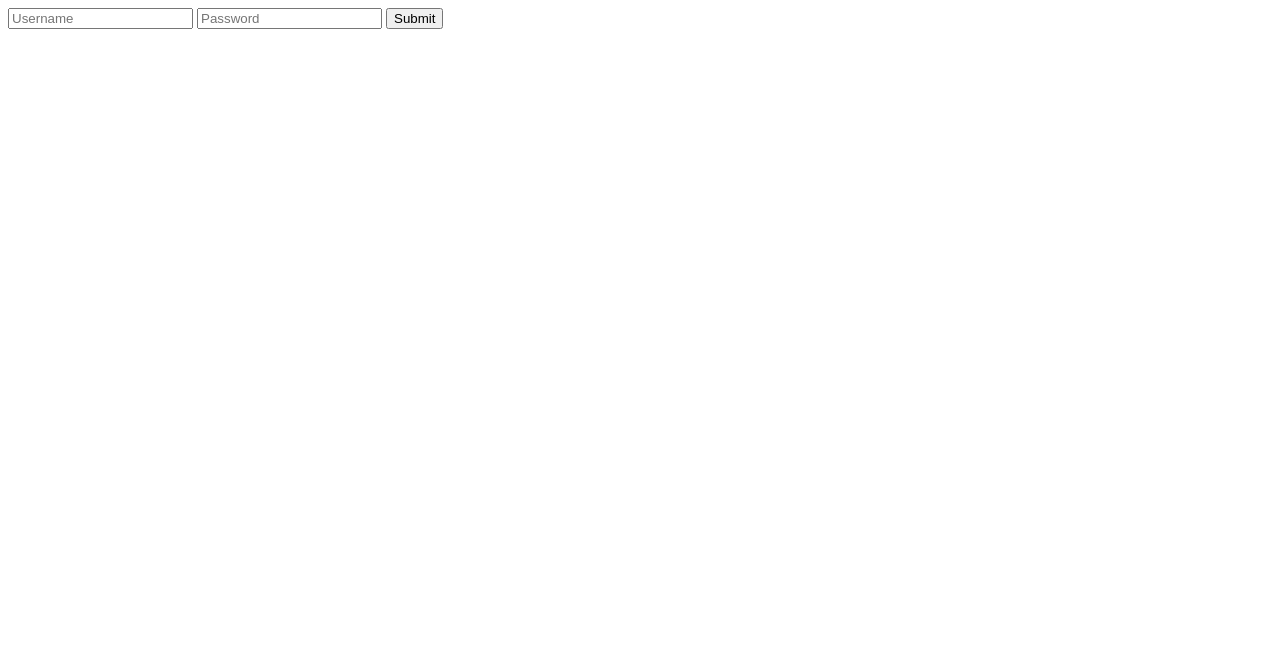
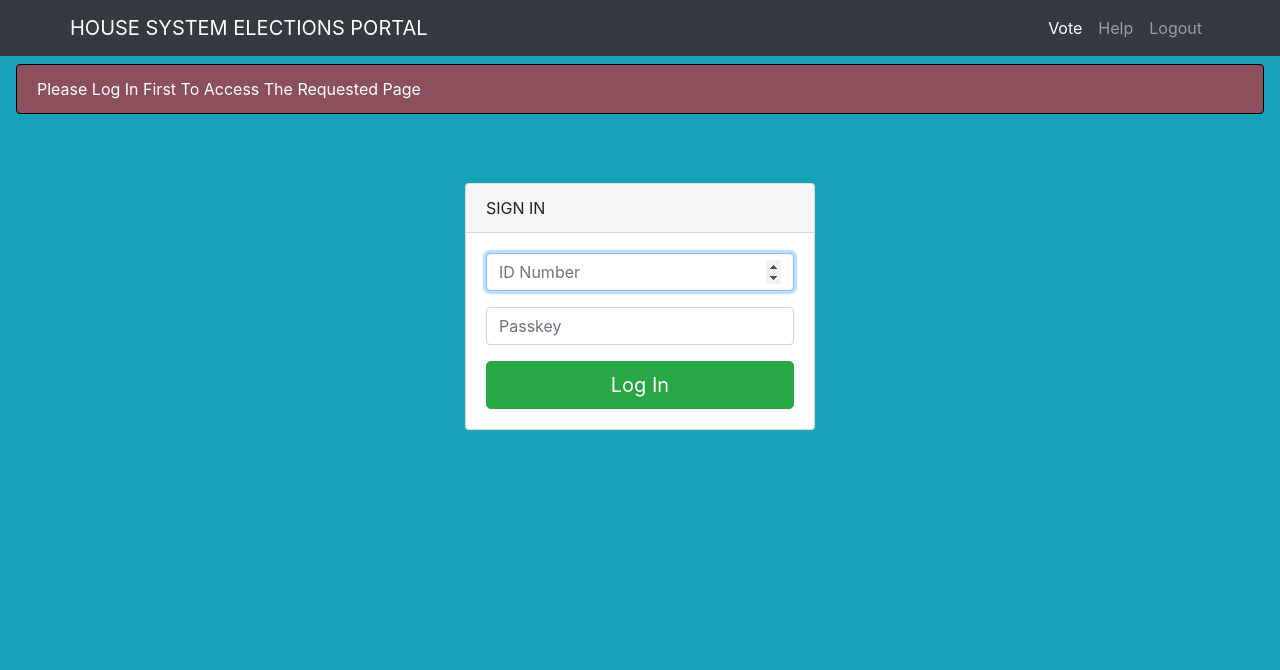
Before and after one commit to hanif-ali/IPS, a Django app: page /login/?next=/index/ in a window 1280 px wide. Before the commit the part shown is almost empty. Shown: the top 670 px of the page. Run offline with Django 3.2, Linux system fonts and the light colour scheme; parts of the project's set-up code (start-up, migrations or seed data) failed here and were passed over; some libraries are stand-ins or nearby versions.

Commit message:
Completed Voters Login View

```diff
--- a/IPS/templates/vote/base.html
+++ b/IPS/templates/vote/base.html
@@ -19,6 +19,7 @@
 
     <!-- Custom CSS for this Application -->
     <link rel="stylesheet" href="{% static 'vote/css/style.css' %}"/>
+
     {% block addcss %}{% endblock %}
 
   </head>
@@ -34,6 +35,7 @@
         </button>
         <div class="collapse navbar-collapse" id="navbarResponsive">
           <ul class="navbar-nav ml-auto">
+		  {% block navlinks %}
             <li class="nav-item active">
               <a class="nav-link" href="#">Vote
                 <span class="sr-only">(current)</span>
@@ -45,6 +47,7 @@
             <li class="nav-item">
 		    <a class="nav-link" href="/logout/">Logout</a>
             </li>
+	    {% endblock %}
           </ul>
         </div>
       </div>
@@ -54,9 +57,8 @@
 
 
     <!-- headline -->
-    <div class="alert alert-success mx-3 mt-2" style="background:rgba(0,255,0,0.1);border:1px solid #000000;color:black">
-    {% block headline %}{% endblock %}
-    </div>
+    {% block headline %}
+    {% endblock %}
     <!-- end of headline-->
 
 
--- a/IPS/templates/vote/index.html
+++ b/IPS/templates/vote/index.html
@@ -4,6 +4,7 @@
 {% block title %}Cast Your Vote{% endblock %}
 
 {% block headline %}
+	<div class="alert alert-success mx-3 mt-2" style="background:rgba(0,255,0,0.1);border:1px solid #000000;color:black">
 	{% if all_casted %}
 		{{student.name}}, You Have Hasted All Your Votes For The Polls
 		Below. Kindly <a href="/logout/" style="color:black;font-weight:bold">Log Out</a>.
@@ -15,6 +16,7 @@
 			Welcome {{student.name}}! Cast Your Votes Below.
 		{% endif %}
 	{% endif %}
+	</div>
 {% endblock %}
 
 {% block content %}
--- a/IPS/templates/vote/login.html
+++ b/IPS/templates/vote/login.html
@@ -1,13 +1,51 @@
-<html>
-<body>
-{% if error %}
-<p>Invalid Credentials</p>
-{% endif %}
-<form action="" method="POST">
-{% csrf_token %}
-<input type="text" name="username" placeholder="Username">
-<input type="password" name="password" placeholder="Password">
-<input type="submit">
-</form>
-</body>
-</html>
+{% extends 'vote/base.html' %}
+{% load static %}
+<!DOCTYPE html>
+
+
+{% block headline %}
+	{% if error %}
+		<div class="alert alert-danger mx-3 mt-2" style="background:rgba(255,0,0,0.5);border:1px solid #000000;color:white">
+			Log In Failed. Please Recheck Your ID Number or Password
+		</div>
+	{% else %}
+		{% if request.GET.next %}
+			<div class="alert alert-danger mx-3 mt-2" style="background:rgba(255,0,0,0.5);border:1px solid #000000;color:white">
+				Please Log In First To Access The Requested Page
+			</div>
+		{% endif %}
+	{% endif %}
+{% endblock %}
+
+
+{% block content %}
+
+		<div class="container">
+			<div class="row">
+			    <div class="col-md-4 col-md-offset-4">
+			    </div>
+			    <div class="col-md-4 col-md-offset-4">
+				<div class="card card-primary" style="margin-top:15%">
+					<div class="card-header">
+						SIGN IN
+					</div>
+				    <div class="card-body">
+					<form role="form" action="" method="POST">
+						{% csrf_token %}
+					    <fieldset>
+						<div class="form-group">
+						    <input class="form-control" placeholder="ID Number" name="username" type="number" autofocus>
+						</div>
+						<div class="form-group">
+						    <input class="form-control" placeholder="Passkey" name="password" type="password" value="">
+						</div>
+						<!-- Change this to a button or input when using this as a form -->
+						<input type='submit' class="btn btn-lg btn-success btn-block" value="Log In">
+					    </fieldset>
+					</form>
+				    </div>
+				</div>
+			    </div>
+			</div>
+		</div>
+		{% endblock %}
--- a/IPS/templates/vote/vote.html
+++ b/IPS/templates/vote/vote.html
@@ -3,7 +3,10 @@
 
 {% block title %}Cast Your Vote{% endblock %}
 
-{% block headline %}{{student.name}}, Kindly Select Any Of The Following Candidates For {{poll.house.name}} {{poll.category}}{% endblock %}
+{% block headline %}
+<div class="alert alert-success mx-3 mt-2" style="background:rgba(0,255,0,0.1);border:1px solid #000000;color:black">
+	{{student.name}}, Kindly Select Any Of The Following Candidates For {{poll.house.name}} {{poll.category}}{% endblock %}
+</div>
 
 {% block content %}
 
--- a/vote/static/vote/css/style.css
+++ b/vote/static/vote/css/style.css
@@ -2,6 +2,3 @@
 	height:10%;
 	color: white;
 }
-
-.candidate-symbol{
-}
--- a/vote/views.py
+++ b/vote/views.py
@@ -109,7 +109,7 @@ def login(request):
         else:
             return render(request, "vote/login.html", {"error":True})
 
-    return render(request, "vote/login.html", {})
+    return render(request, "vote/login.html", locals())
 
 
 def logout(request):
```
Also changed, not shown: IPS/templates/vote/login2.html (added, +13 -0 lines).
